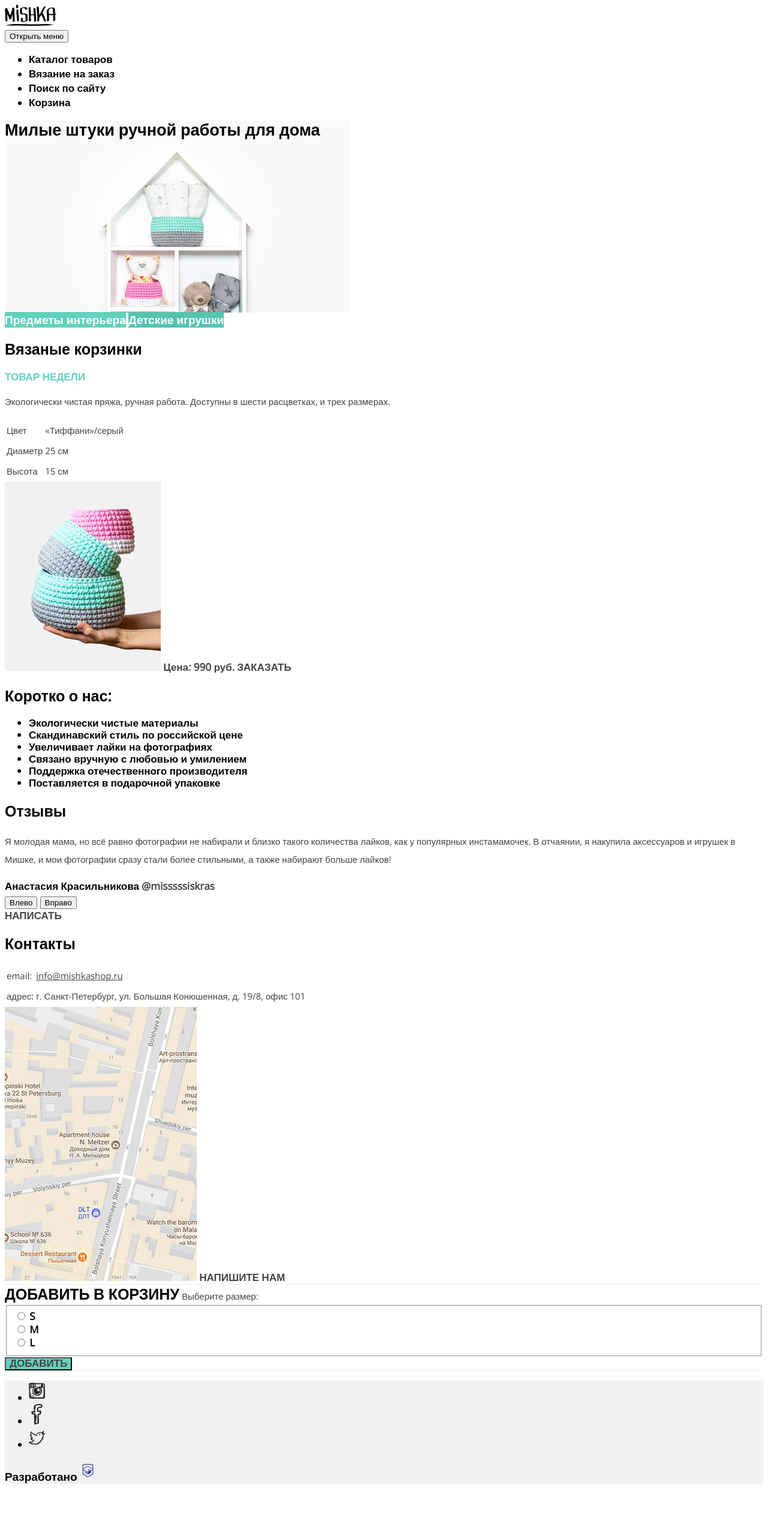
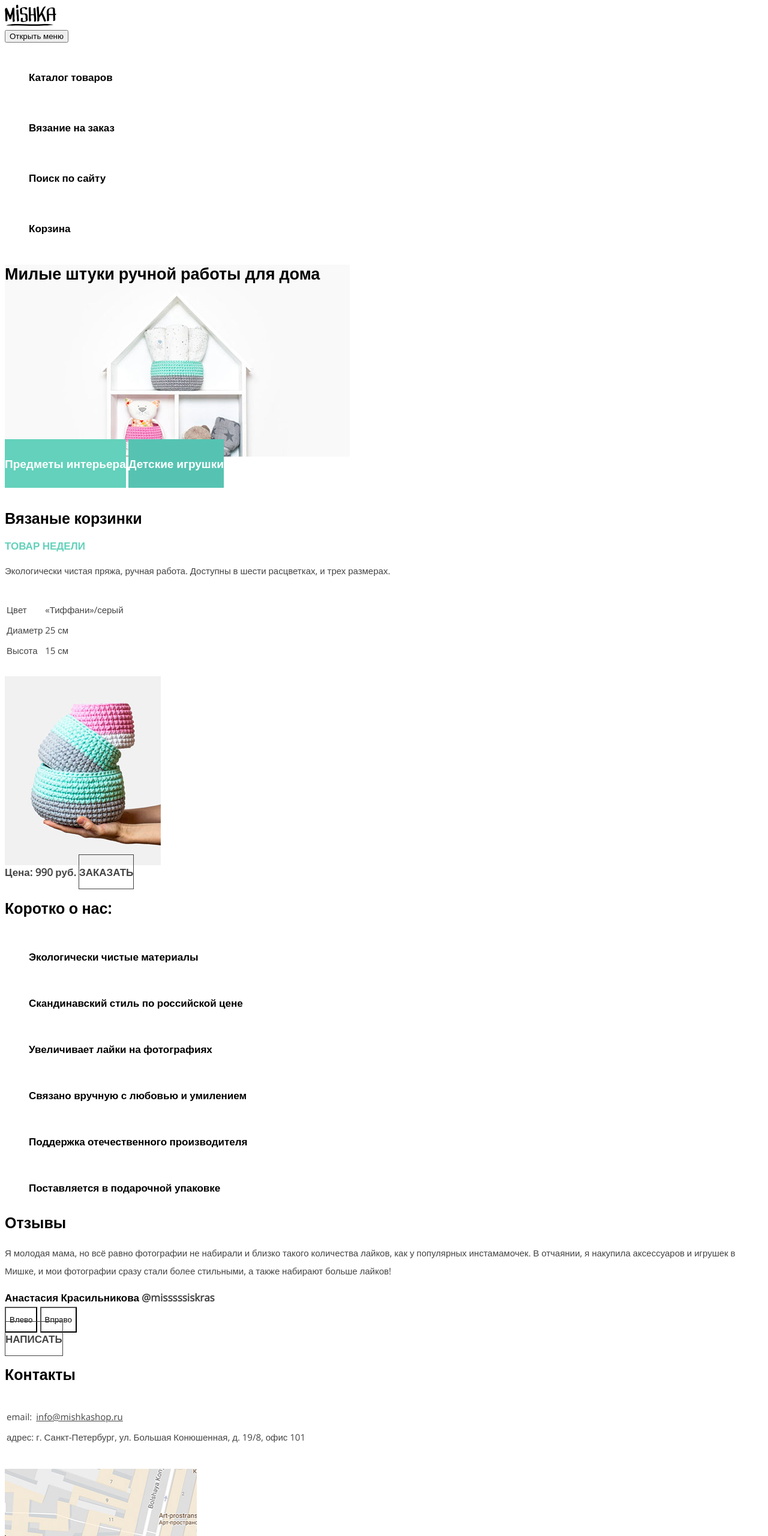
Before and after one commit to ApolloBear/193690-mishka, a website: page source/index.html in a window 1280 px wide. Shown: the top 2560 px of the page at 60% size. Before the commit the page ends 2481 px from the top, so only its background shows below. Drawn offline with nearby package versions, Linux system fonts and the light colour scheme; files that its build step writes are made by us from their sources.

Commit message:
Доработка задания + учтены замечания наставника

```diff
--- a/source/index.html
+++ b/source/index.html
@@ -6,7 +6,7 @@
     <link rel="stylesheet" href="css/style.css">
     <link href="https://fonts.googleapis.com/css?family=Open+Sans" rel="stylesheet">
   </head>
-  <body class="body">
+  <body>
 
     <header class="page-header">
       <a class="page-header__logo" href="#">
@@ -138,7 +138,7 @@
               <label class="caption" for="accessory">L</label>
             </div>
           </fieldset>
-          <button class="button button--pop-up" type="submit" name="button">Добавить</button>
+          <button class="button button--aqua" type="submit" name="button">Добавить</button>
         </form>
       </section>
 
--- a/source/less/company-info.less
+++ b/source/less/advantage.less
@@ -3,4 +3,7 @@
   line-height: 20px;
   font-weight: bold;
   color: #000000;
+  margin-top: 57px;
+  margin-bottom: 27px;
+  list-style: none;
 }
--- a/source/less/body.less
+++ /dev/null
@@ -1,28 +0,0 @@
-.body {
-  font-family: "Open Sans", sans-serif;
-  background: #ffffff;
-}
-
-.page-text {
-  font-size: 15px;
-  line-height: 30px;
-  color: #444444;
-
-  &--for-form {
-    font-size: 14px;
-    line-height: 16px;
-  }
-}
-
-.button {
-  font-size: 17px;
-  line-height: 16px;
-  font-weight: bold;
-  text-transform: uppercase;
-  color: #444444;
-  text-decoration: none;
-
-  &--pop-up {
-    background: #63d1bb;
-  }
-}
--- /dev/null
+++ b/source/less/common.less
@@ -0,0 +1,73 @@
+body {
+  font-family: "Open Sans", sans-serif;
+  background: #ffffff;
+}
+
+.page-text {
+  font-size: 15px;
+  line-height: 30px;
+  color: #444444;
+
+  &--required {
+    font-size: 14px;
+    line-height: 16px;
+  }
+}
+
+.button {
+  font-size: 17px;
+  line-height: 16px;
+  font-weight: bold;
+  text-transform: uppercase;
+  color: #444444;
+  text-decoration: none;
+  padding-top: 17px;
+  padding-bottom: 16px;
+  margin-bottom: 39px;
+  border: 1px solid #444444;
+
+  &--aqua {
+    background: #63d1bb;
+  }
+}
+
+.link {
+  color: #444444;
+}
+
+.page-subtitle {
+  font-size: 25px;
+  line-height: 30px;
+  font-weight: bold;
+  color: #000000;
+  margin-top: 32px;
+}
+
+.caption {
+  font-size: 17px;
+  line-height: 16px;
+  font-weight: bold;
+  color: #000000;
+
+  &--legend {
+    text-transform: uppercase;
+    color: #63d1bb;
+  }
+}
+
+.page-head {
+  background: #f1f1f1;
+
+  &--toys {
+    height: 320px;
+    background: url("/img/hero-mobile@1x.jpg");
+    background-repeat: no-repeat;
+  }
+}
+
+.page-title {
+  font-size: 27px;
+  line-height: 30px;
+  font-weight: bold;
+  color: #000000;
+}
--- a/source/less/contact.less
+++ /dev/null
@@ -1,3 +0,0 @@
-.link {
-  color: #444444;
-}
--- /dev/null
+++ b/source/less/contect.less
@@ -0,0 +1,8 @@
+.contact__table {
+  margin-top: 38px;
+  margin-bottom: 35px;
+}
+
+.contact__map-position {
+  margin-bottom: 39px;
+}
--- /dev/null
+++ b/source/less/copyright.less
@@ -0,0 +1,6 @@
+.copyright__text {
+  font-size: 19px;
+  line-height: 18px;
+  font-weight: bold;
+  color: #000000;
+}
--- /dev/null
+++ b/source/less/form.less
@@ -0,0 +1,3 @@
+.form__item {
+  margin-bottom: 32px;
+}
--- a/source/less/item-week.less
+++ b/source/less/item-week.less
@@ -1,8 +1,5 @@
-.page-subtitle {
-  font-size: 25px;
-  line-height: 30px;
-  font-weight: bold;
-  color: #000000;
+.item-week {
+  padding-top: 31px;
 }
 
 .item-week__subject {
@@ -18,4 +15,15 @@
   line-height: 24px;
   font-weight: bold;
   color: #444444;
+  margin-top: 26px;
+  margin-bottom: 24px;
 }
+
+.item-week__table {
+  margin-top: 32px;
+  margin-bottom: 25px;
+}
+
+.item-week__image {
+  display: block;
+}
--- a/source/less/page-header.less
+++ b/source/less/navigation.less
@@ -5,3 +5,9 @@
   color: #000000;
   text-decoration: none;
 }
+
+.site-list__item {
+  padding-top: 30px;
+  padding-bottom: 30px;
+  list-style: none;
+}
--- a/source/less/order.less
+++ b/source/less/order.less
@@ -2,15 +2,3 @@
   font-size: 13px;
   line-height: 24px;
 }
-
-.caption {
-  font-size: 17px;
-  line-height: 16px;
-  font-weight: bold;
-  color: #000000;
-
-  &--legend {
-    text-transform: uppercase;
-    color: #63d1bb;
-  }
-}
--- a/source/less/page-footer.less
+++ b/source/less/page-footer.less
@@ -2,9 +2,12 @@
   background: #f1f1f1;
 }
 
-.copyright__text {
-  font-size: 19px;
-  line-height: 18px;
-  font-weight: bold;
-  color: #000000;
+.page-footer__social {
+  padding-top: 25px;
+  padding-bottom: 27px;
 }
+
+.page-footer__develope {
+  padding-top: 22px;
+  padding-bottom: 23px;
+}
--- a/source/less/promo.less
+++ b/source/less/promo.less
@@ -1,26 +1,11 @@
-.page-head {
-  background: #f1f1f1;
-
-  &--toys {
-    height: 320px;
-    background: url(/img/hero-mobile@1x.jpg);
-    background-repeat: no-repeat;
-  }
-}
-
-.page-title {
-  font-size: 27px;
-  line-height: 30px;
-  font-weight: bold;
-  color: #000000;
-}
-
 .promo__link {
   font-size: 19px;
   line-height: 24px;
   font-weight: bold;
   color: #ffffff;
   text-decoration: none;
+  padding-top: 28px;
+  padding-bottom: 27px;
 
   &--interior {
     background: #63d1bb;
--- /dev/null
+++ b/source/less/slider.less
@@ -0,0 +1,5 @@
+.slider__button {
+  padding-top: 12px;
+  padding-bottom: 12px;
+  background: #ffffff;
+}
--- a/source/less/style.less
+++ b/source/less/style.less
@@ -1,12 +1,15 @@
-@import "body.less";
-@import "page-header.less";
+@import "common.less";
+@import "navigation.less";
 @import "page-footer.less";
 @import "catalog.less";
-@import "comments.less";
-@import "company-info.less";
-@import "contact.less";
+@import "profile.less";
+@import "advantage.less";
 @import "item-week.less";
 @import "order.less";
 @import "pop-up.less";
 @import "production.less";
 @import "promo.less";
+@import "copyright.less";
+@import "slider.less";
+@import "contect.less";
+@import "form.less";
```
Also changed, not shown: source/catalog.html (+2 -2 lines), source/form.html (+8 -8 lines), source/less/profile.less (renamed from source/less/comments.less).
